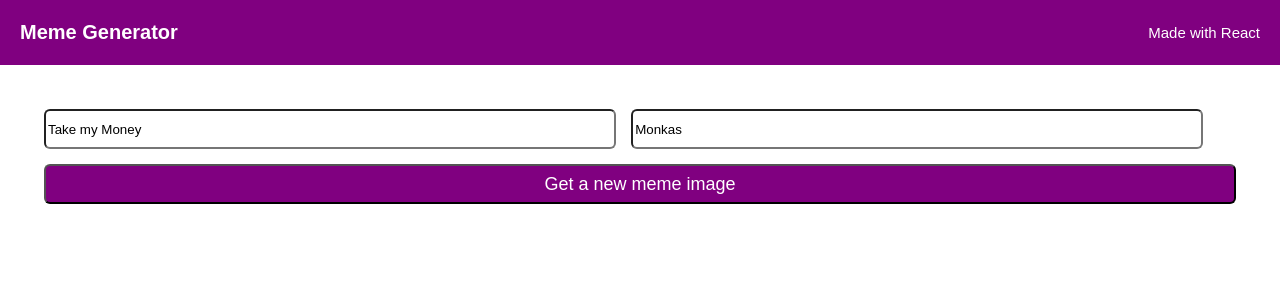
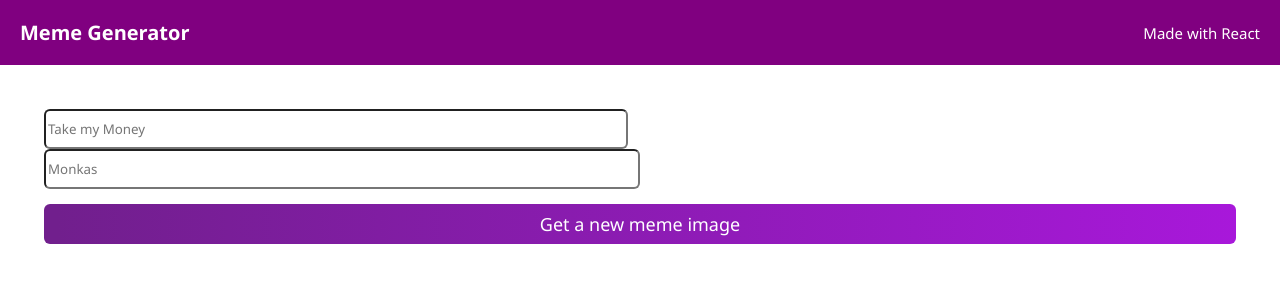
Before and after one commit to ondairos/meme_generator, a React (Vite) app: page / in a window 1280 px wide. Shown: the top 300 px of the page. Built offline with nearby package versions, Linux system fonts and the light colour scheme.

Commit message:
more styles to meme form

```diff
--- a/src/App.css
+++ b/src/App.css
@@ -3,7 +3,7 @@
 }
 
 body {
-  font-family: "Karla", sans-serif;
+  font-family: "Segoe UI", Tahoma, Geneva, Verdana, sans-serif;
   margin: 0;
 }
 
@@ -37,31 +37,31 @@ body {
 }
 
 .meme__input1 {
+  font-family: "Segoe UI", Tahoma, Geneva, Verdana, sans-serif;
   justify-content: center;
-  width: 48%;
+  width: 49%;
   margin-right: 15px;
   border-radius: 6px;
   height: 40px;
 }
 
 .meme__input2 {
+  font-family: "Segoe UI", Tahoma, Geneva, Verdana, sans-serif;
   justify-content: center;
-  width: 48%;
+  width: 50%;
   border-radius: 6px;
   height: 40px;
 }
 
-.meme_buttonContainer {
-  display: flex;
-  justify-content: center;
-}
-
 .meme__button {
+  font-family: "Segoe UI", Tahoma, Geneva, Verdana, sans-serif;
   margin-top: 15px;
   width: 100%;
   height: 40px;
   color: white;
-  background-color: purple;
+  background: linear-gradient(90.41deg, #711f8d 1.14%, #a818da 100%);
+  border: none;
+  cursor: pointer;
   border-radius: 6px;
   font-size: large;
 }
--- a/src/component/Meme.jsx
+++ b/src/component/Meme.jsx
@@ -3,14 +3,18 @@ import React from "react";
 export const Meme = () => {
   return (
     <div className="meme__container">
-      <input className="meme__input1" type="text" value={"Take my Money"} />
-      <input className="meme__input2" type="text" value={"Monkas"} />
+      <form action="">
+        <input
+          className="meme__input1"
+          type="text"
+          placeholder="Take my Money"
+        />
+        <input className="meme__input2" type="text" placeholder="Monkas" />
 
-      <div className="meme_buttonContainer">
         <button className="meme__button" type="submit">
           Get a new meme image
         </button>
-      </div>
+      </form>
     </div>
   );
 };
```
Also changed, not shown: 1 other file (tests, documents, lock files or other folders).
